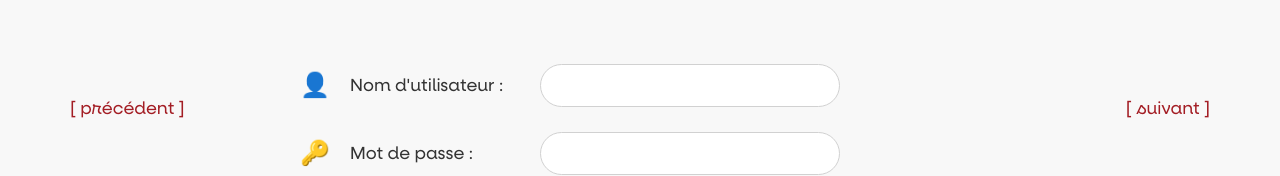
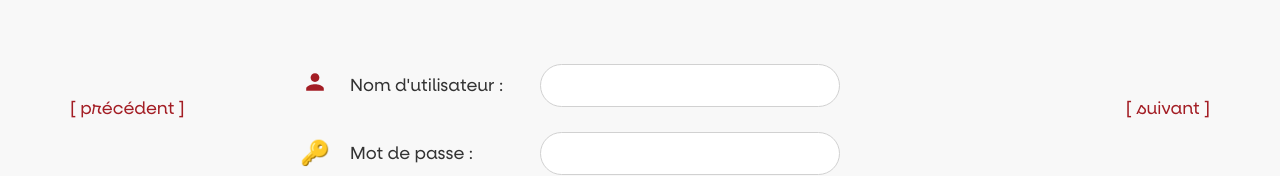
Before and after one commit to SamouleR/SAE403-Ecampus, a React (Create React App) app in the folder frontend/: page / in a window 1280 px wide. Both pictures are taken after a click on the button "connexion". Shown: the part 292-468 px from the top of the page. Built offline with nearby package versions, Linux system fonts and the light colour scheme; no server answers.

Commit message:
Description de ce que j'ai changé (ex: Correction TeacherDashboard)

```diff
--- a/frontend/src/App.css
+++ b/frontend/src/App.css
@@ -140,7 +140,7 @@ body, html {
 
 .maquette-icon {
   font-size: 1.5rem;
-  color: #333;
+  color: #a31d24; /* était #333 */
   width: 30px;
 }
 
--- a/frontend/src/App.js
+++ b/frontend/src/App.js
@@ -140,7 +140,12 @@ export default function App() {
 
             <form onSubmit={handleLogin} className="maquette-form">
               <div className="maquette-row">
-                <span className="maquette-icon">👤</span>
+                {/* Icône utilisateur */}
+<span className="maquette-icon">
+  <svg width="22" height="22" viewBox="0 0 24 24" fill="#a31d24">
+    <path d="M12 12c2.7 0 4.8-2.1 4.8-4.8S14.7 2.4 12 2.4 7.2 4.5 7.2 7.2 9.3 12 12 12zm0 2.4c-3.2 0-9.6 1.6-9.6 4.8v2.4h19.2v-2.4c0-3.2-6.4-4.8-9.6-4.8z"/>
+  </svg>
+</span>
                 <label className="maquette-label">Nom d'utilisateur :</label>
                 <input
                   type="email"
@@ -152,7 +157,7 @@ export default function App() {
               </div>
 
               <div className="maquette-row">
-                <span className="maquette-icon">🔑</span>
+                <span className="maquette-icon" style={{ color: '#a31d24', fontSize: '1.5rem' }}>🔑</span>
                 <label className="maquette-label">Mot de passe :</label>
                 <input
                   type="password"
```
